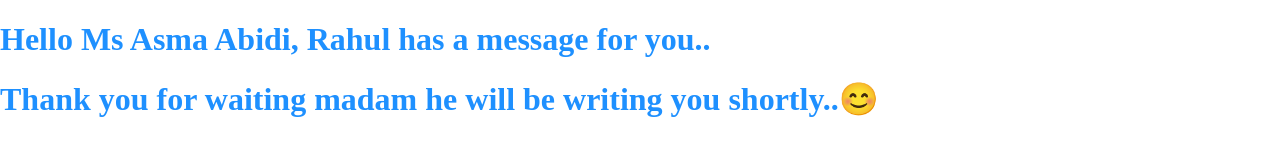
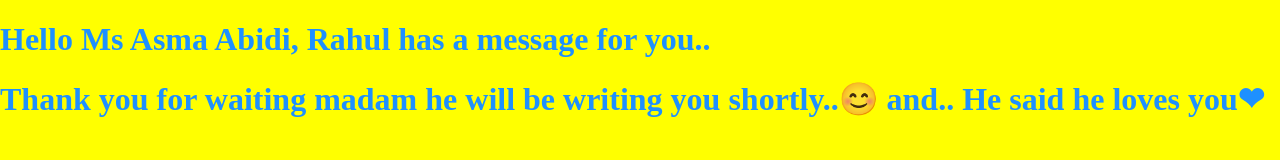
Before and after one commit to rahulandjs/template-test, a plain HTML site: page index.html in a window 1280 px wide. Drawn offline with Linux system fonts and the light colour scheme.

Commit message:
and.. He said he loves you❤

```diff
--- a/index.html
+++ b/index.html
@@ -12,7 +12,9 @@
 </head>
 <body>
     <h1>Hello Ms Asma Abidi, Rahul has a message for you..</h1>
-    <h1>Thank you for waiting madam he will be writing you shortly..😊</h1>
+    <h1>Thank you for waiting madam he will be writing you shortly..😊
+        and.. He said he loves you❤
+    </h1>
     <!-- Script -->
     <script src="script.js"></script>
 </body>
--- a/styel.css
+++ b/styel.css
@@ -5,6 +5,7 @@ box-sizing: border-box;
 body{
     margin: 0;
     min-height: 100vh;
+    background-color: yellow;
 
 }
 h1{
```
